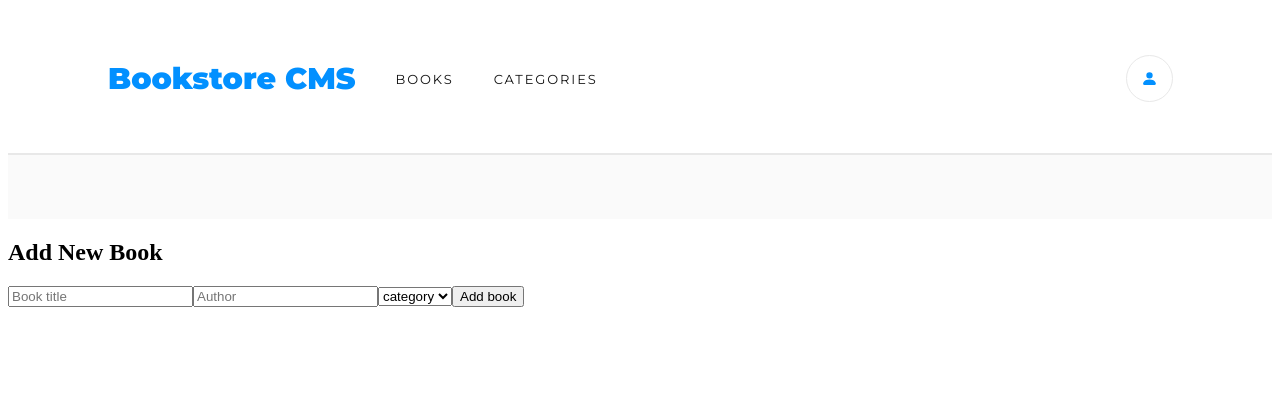
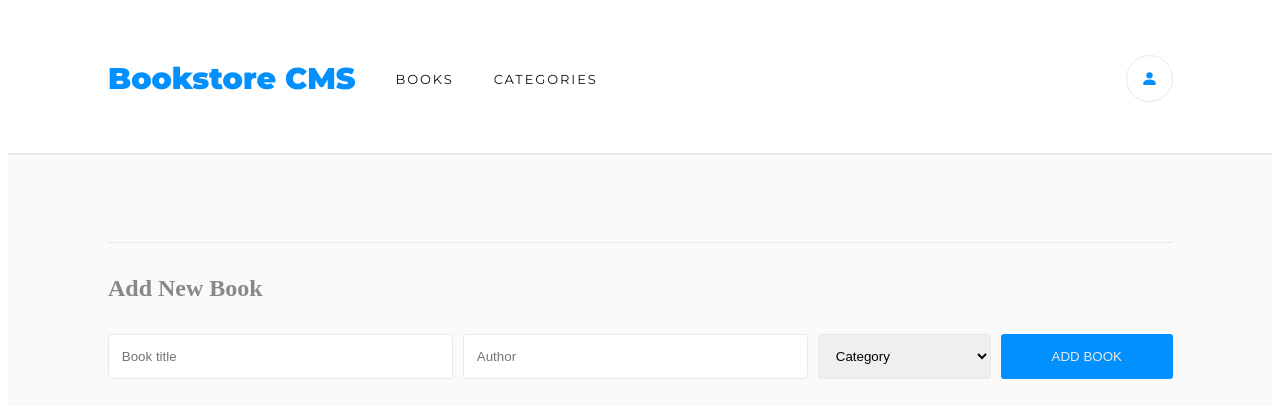
Before and after one commit to bamsi/sneak-peak, a React (Create React App) app: page / in a window 1280 px wide. Shown: the top 418 px of the page. Built offline with nearby package versions, Linux system fonts and the light colour scheme; no server answers; a web font is replaced by a local one.

Commit message:
add style to add new book form

```diff
--- /dev/null
+++ b/src/components/AddBook.css
@@ -0,0 +1,35 @@
+.add-book-section {
+  background-color: #fafafa;
+  padding: 1.438rem 6.188rem 1.688rem 6.25rem;
+}
+
+.gray-color {
+  color: #888888;
+}
+
+.add-book-title {
+  border-top: 1px solid #e8e8e8;
+  margin: 0;
+  padding: 2rem 0;
+}
+
+.book-form {
+    display: grid;
+    grid-template-columns: 2fr 2fr 1fr 1fr;
+    gap: 10px;
+}
+
+.input-text {
+  padding: 0.8rem;
+  border-radius: 0.2rem;
+  border: 1px solid #e8e8e8;
+}
+
+.submit-button {
+  border: none;
+  text-transform: uppercase;
+  background-color: #0290ff;
+  color: #e8e8e8;
+  border-radius: 0.2rem;
+  padding: 0.8rem 2rem;
+}
--- a/src/components/AddBook.js
+++ b/src/components/AddBook.js
@@ -2,6 +2,7 @@ import { React, useState } from 'react';
 import { v4 as uuidv4 } from 'uuid';
 import { useDispatch } from 'react-redux';
 import { saveBook } from '../redux/books/books';
+import './AddBook.css';
 
 const AddBook = () => {
   const [title, setTitle] = useState('');
@@ -33,13 +34,15 @@ const AddBook = () => {
   };
 
   return (
-    <section>
-      <h2>Add New Book</h2>
+    <section className="add-book-section">
+      <h2 className="gray-color add-book-title">Add New Book</h2>
       <form onSubmit={(e) => handleSubmit(e)}>
+        <div className="book-form">
           <input
             type="text"
             name="title"
             value={title}
+            className="input-text"
             onChange={(e) => changeTitle(e)}
             placeholder="Book title"
           />
@@ -47,13 +50,15 @@ const AddBook = () => {
             type="text"
             name="author"
             value={author}
+            className="input-text"
             onChange={(e) => changeAuthor(e)}
             placeholder="Author"
           />
-        <select name="category">
-          <option value="">category</option>
+          <select name="category" className="input-text">
+            <option value="">Category</option>
           </select>
-        <button type="submit">Add book</button>
+          <button type="submit" className="submit-button">Add book</button>
+        </div>
       </form>
     </section>
   );
```
Also changed, not shown: src/App.css (line endings or trailing spaces). Lines whose indentation alone changed are shown as unchanged.
